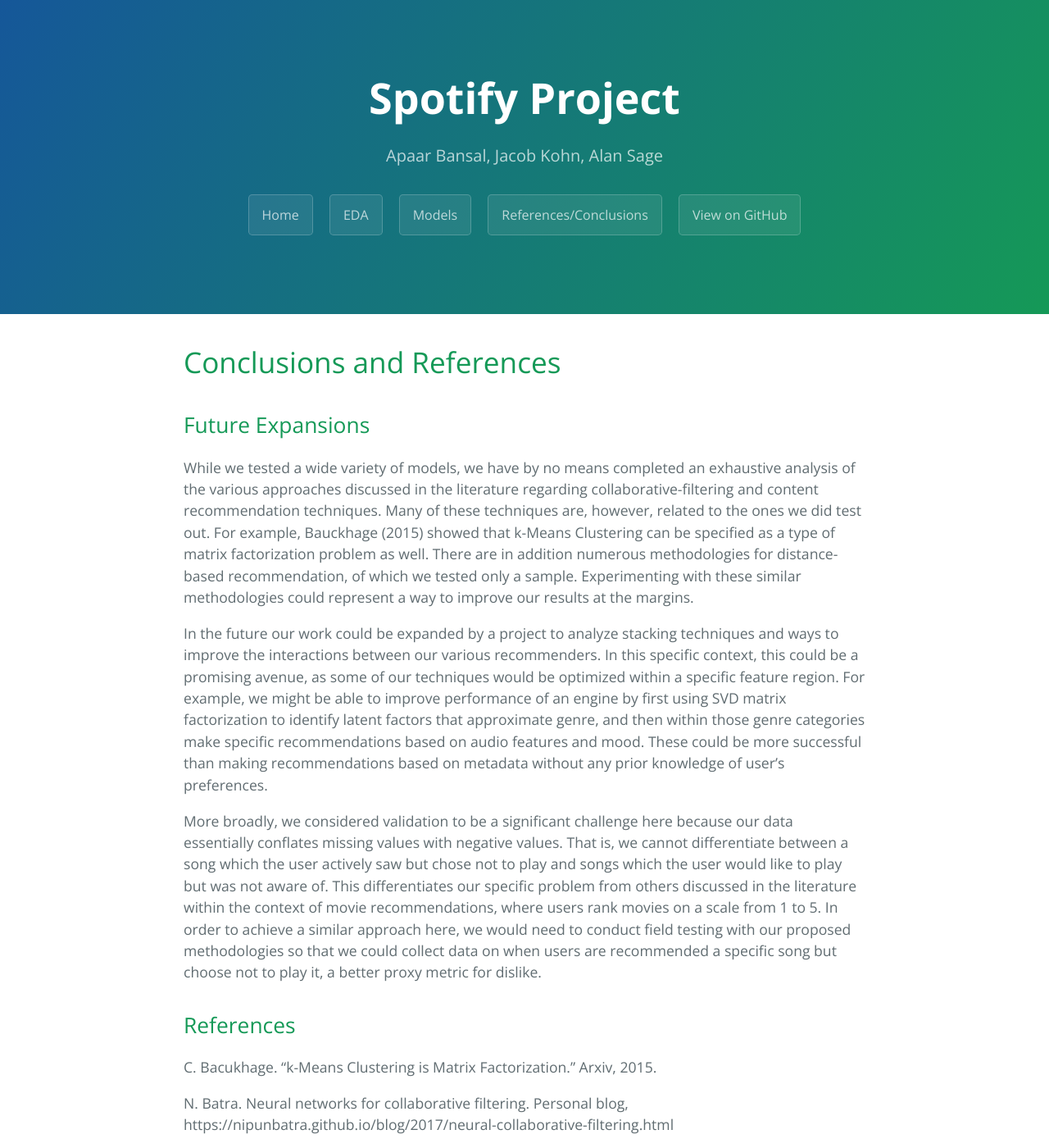
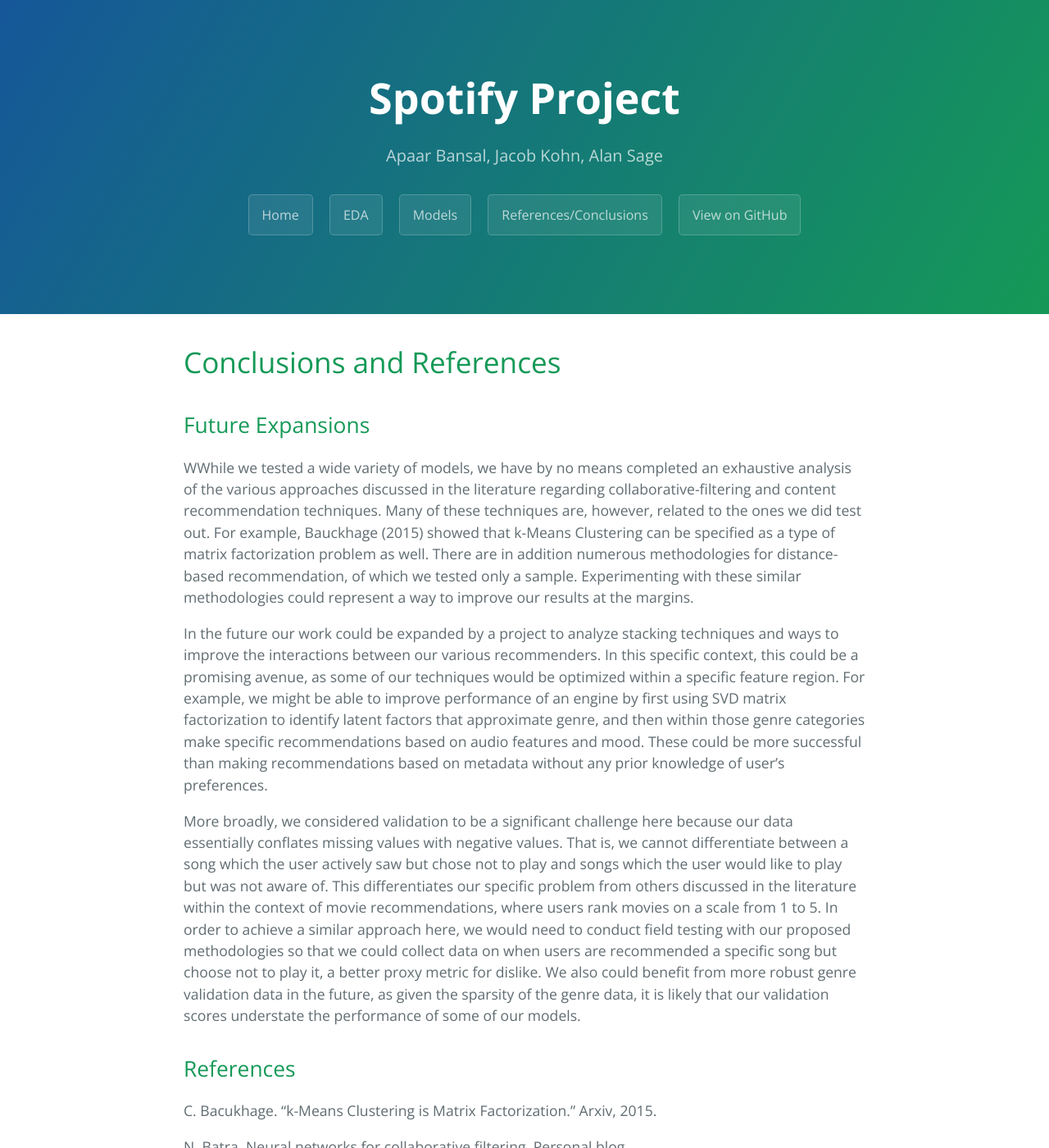
Before and after one commit to jk979/Spotify, a Jekyll site: the page built from conclusions.md, in a window 1280 px wide and 1400 px high. Shown: the whole window at 82% size. Built offline with Jekyll 4.4.1, drawn with Linux system fonts in a browser that asks for light colours; our own code applies the rules of GitHub Pages for plain Markdown files.

Commit message:
added text for conclusions and homepage

```diff
--- a/conclusions.md
+++ b/conclusions.md
@@ -5,11 +5,12 @@
 # Conclusions and References
 
 ## Future Expansions
-While we tested a wide variety of models, we have by no means completed an exhaustive analysis of the various approaches discussed in the literature regarding collaborative-filtering and content recommendation techniques. Many of these techniques are, however, related to the ones we did test out. For example, Bauckhage (2015) showed that k-Means Clustering can be specified as a type of matrix factorization problem as well. There are in addition numerous methodologies for distance-based recommendation, of which we tested only a sample. Experimenting with these similar methodologies could represent a way to improve our results at the margins.
+
+WWhile we tested a wide variety of models, we have by no means completed an exhaustive analysis of the various approaches discussed in the literature regarding collaborative-filtering and content recommendation techniques. Many of these techniques are, however, related to the ones we did test out. For example, Bauckhage (2015) showed that k-Means Clustering can be specified as a type of matrix factorization problem as well. There are in addition numerous methodologies for distance-based recommendation, of which we tested only a sample. Experimenting with these similar methodologies could represent a way to improve our results at the margins.
 
 In the future our work could be expanded by a project to analyze stacking techniques and ways to improve the interactions between our various recommenders. In this specific context, this could be a promising avenue, as some of our techniques would be optimized within a specific feature region. For example, we might be able to improve performance of an engine by first using SVD matrix factorization to identify latent factors that approximate genre, and then within those genre categories make specific recommendations based on audio features and mood. These could be more successful than making recommendations based on metadata without any prior knowledge of user’s preferences.
 
-More broadly, we considered validation to be a significant challenge here because our data essentially conflates missing values with negative values. That is, we cannot differentiate between a song which the user actively saw but chose not to play and songs which the user would like to play but was not aware of. This differentiates our specific problem from others discussed in the literature within the context of movie recommendations, where users rank movies on a scale from 1 to 5. In order to achieve a similar approach here, we would need to conduct field testing with our proposed methodologies so that we could collect data on when users are recommended a specific song but choose not to play it, a better proxy metric for dislike.
+More broadly, we considered validation to be a significant challenge here because our data essentially conflates missing values with negative values. That is, we cannot differentiate between a song which the user actively saw but chose not to play and songs which the user would like to play but was not aware of. This differentiates our specific problem from others discussed in the literature within the context of movie recommendations, where users rank movies on a scale from 1 to 5. In order to achieve a similar approach here, we would need to conduct field testing with our proposed methodologies so that we could collect data on when users are recommended a specific song but choose not to play it, a better proxy metric for dislike. We also could benefit from more robust genre validation data in the future, as given the sparsity of the genre data, it is likely that our validation scores understate the performance of some of our models.
 
 ## References
 C. Bacukhage. “k-Means Clustering is Matrix Factorization.” Arxiv, 2015.
```
Also changed, not shown: index.md (+33 -4 lines).
